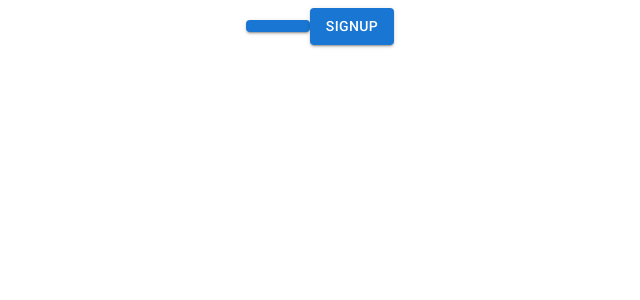
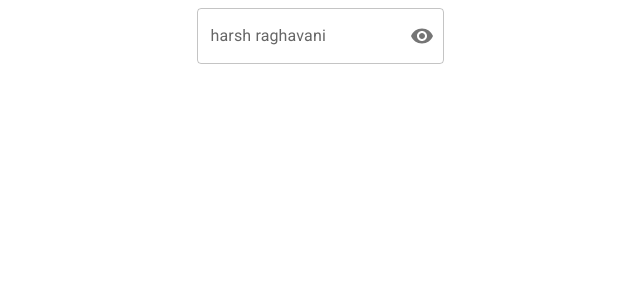
Before and after one commit to harahraghavani/task-manager, a React (Create React App) app in the folder frontend/: page / in a window 1280 px wide. Shown: the top 300 px of the page, without its empty margins (320-960 px from the left). Built offline with nearby package versions, Linux system fonts and the light colour scheme.

Commit message:
add: common input component

```diff
--- a/frontend/package.json
+++ b/frontend/package.json
@@ -14,6 +14,7 @@
     "axios": "^1.6.5",
     "react": "^18.2.0",
     "react-dom": "^18.2.0",
+    "react-hook-form": "^7.49.3",
     "react-router-dom": "^6.21.3",
     "react-scripts": "5.0.1",
     "web-vitals": "^2.1.4"
--- a/frontend/src/App.js
+++ b/frontend/src/App.js
@@ -1,17 +1,11 @@
 import './App.css';
 import CustomButton from "./components/common/CustomButton"
+import FormInput from './components/common/FormInput';
 
 function App() {
-  const handleConsole = () => {
-    console.log("Hello World");
-  }
-  const handleSignup = () => {
-    console.log("Hello Harsh");
-  }
   return (
     <div className="App">
-      <CustomButton submitEvent={handleConsole} />
-      <CustomButton btnText={"Signup"} />
+      <FormInput label='harsh raghavani' placeholder='Enter Password' type='password' helperText='please enter password' />
     </div>
   );
 }
--- /dev/null
+++ b/frontend/src/components/common/FormInput.js
@@ -0,0 +1,75 @@
+import React, { useState } from "react";
+import {
+    FormControl,
+    FormHelperText,
+    IconButton,
+    InputAdornment,
+    InputLabel,
+    OutlinedInput,
+    TextField,
+} from "@mui/material";
+import Visibility from "@mui/icons-material/Visibility";
+import VisibilityOff from "@mui/icons-material/VisibilityOff";
+
+const FormInput = ({
+    type = "text",
+    placeholder = "",
+    label = "",
+    onChangeEvent,
+    error = false,
+    helperText = "",
+}) => {
+    const [showPassword, setShowPassword] = useState(false);
+
+    const handleClickShowPassword = () => setShowPassword((show) => !show);
+
+    const handleMouseDownPassword = (e) => {
+        e.preventDefault();
+    };
+
+    return (
+        <>
+            {type === "password" ? (
+                <FormControl variant="outlined">
+                    <InputLabel error={error} htmlFor="outlined-adornment-password">
+                        {label}
+                    </InputLabel>
+                    <OutlinedInput
+                        id="outlined-adornment-password"
+                        type={showPassword ? "text" : "password"}
+                        endAdornment={
+                            <InputAdornment position="end">
+                                <IconButton
+                                    aria-label="toggle password visibility"
+                                    onClick={handleClickShowPassword}
+                                    onMouseDown={handleMouseDownPassword}
+                                    edge="end"
+                                >
+                                    {showPassword ? <VisibilityOff /> : <Visibility />}
+                                </IconButton>
+                            </InputAdornment>
+                        }
+                        onChange={() => onChangeEvent?.()}
+                        label={label}
+                        placeholder={placeholder}
+                        error={error}
+                    />
+                    {error && <FormHelperText error={error}>{helperText}</FormHelperText>}
+                </FormControl>
+            ) : (
+                <TextField
+                    type={type}
+                    id="outlined-basic"
+                    label={label}
+                    variant="outlined"
+                    placeholder={placeholder}
+                    onChange={() => onChangeEvent?.()}
+                    error={error}
+                    helperText={error ? helperText : ""}
+                />
+            )}
+        </>
+    );
+};
+
+export default FormInput;
```
Also changed, not shown: 1 other file (tests, documents, lock files or other folders).
